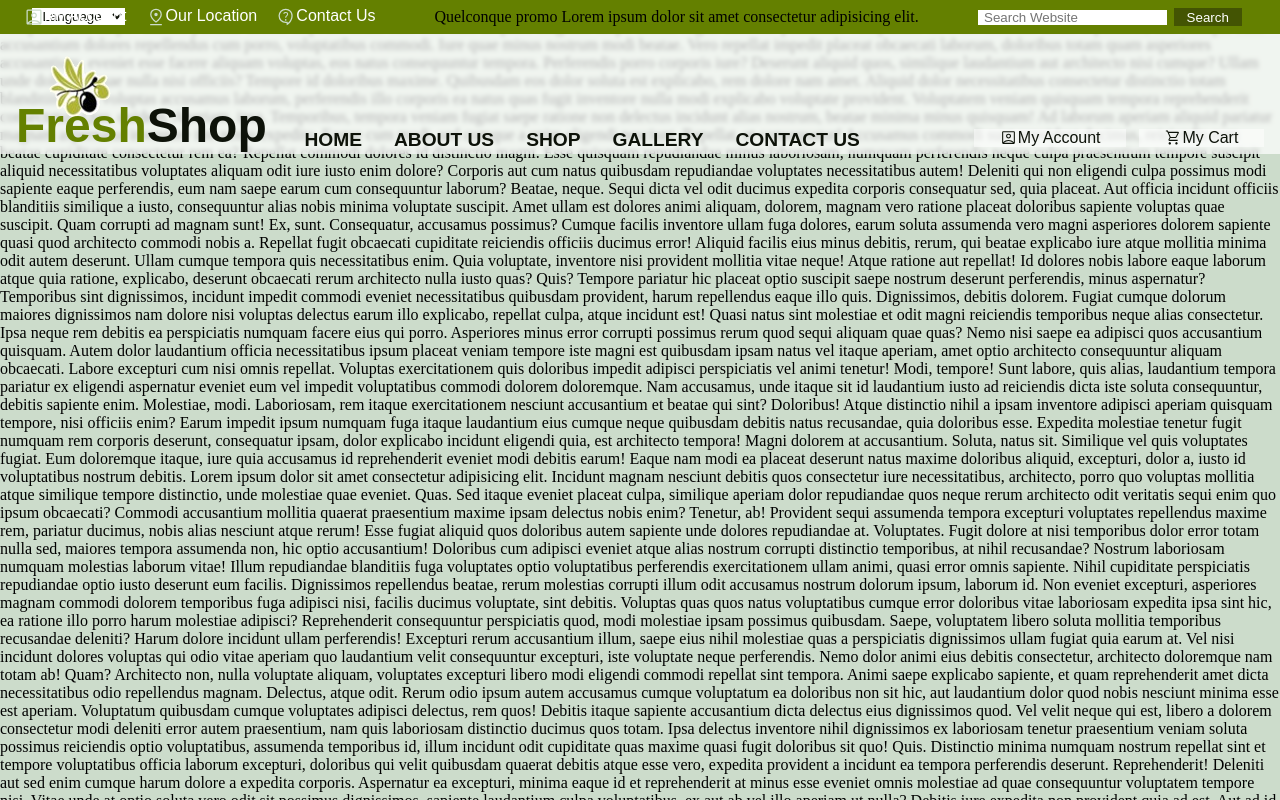
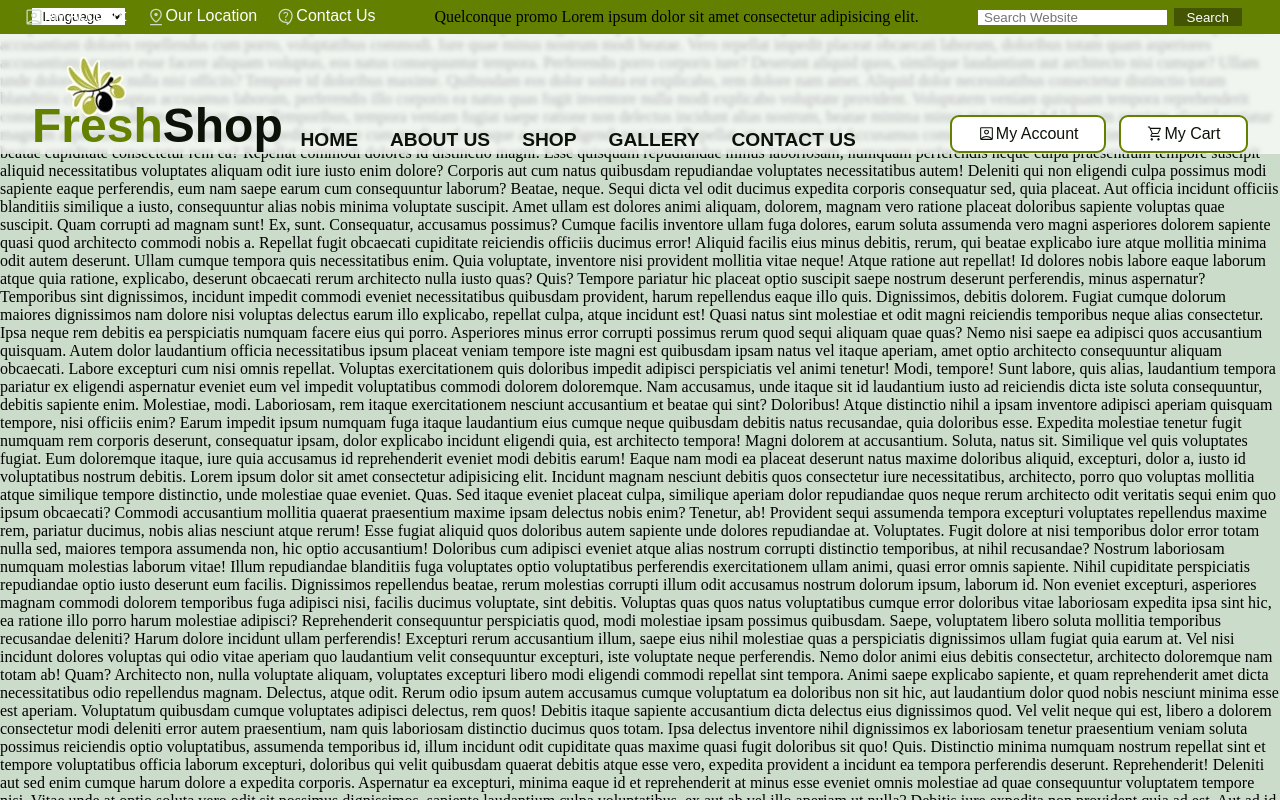
Before and after one commit to KarlVand/Webshop, a React (Vite) app in the folder webshop/: page / in a window 1280 px wide. Shown: the top 800 px of the page. Built offline with nearby package versions, Linux system fonts and the light colour scheme.

Commit message:
Responsive Header 4

```diff
--- a/webshop/src/styles/css/header.css
+++ b/webshop/src/styles/css/header.css
@@ -128,6 +128,7 @@ input {
 .logo {
   position: relative;
   display: flex;
+  margin-left: 1rem;
 }
 
 .logo img {
@@ -189,15 +190,18 @@ input {
   display: flex;
   position: relative;
   gap: 1vw;
+  margin-right: 1rem;
 }
 
 .buttons .btn {
   display: flex;
   align-items: center;
   justify-content: space-between;
-  margin-top: 3vh;
-  padding: 0 2vw;
-  background-color: rgba(255, 255, 255, 0.5);
+  margin-top: 2vh;
+  padding: 1vh 2vw;
+  background-color: white;
+  border-radius: 9px;
+  border: 2px solid rgb(100, 128, 0);
 }
 
 .buttons .btn img {
@@ -234,7 +238,7 @@ input {
     justify-content: space-between;
     align-items: center;
     padding: 1.2rem;
-    width: 100%;
+    width: 100vw;
     height: 10vh;
     background-color: white;
   }
@@ -256,10 +260,14 @@ input {
     display: flex;
     position: relative;
   }
+  .burgerBtn {
+    margin-right: 2rem;
+    cursor: pointer;
+  }
   /* ----- BURGER MENU ----- */
   .burgerMenu {
+    display: flex;
     position: absolute;
-    display: flex;
     flex-direction: column;
     justify-content: center;
     align-items: center;
@@ -295,13 +303,14 @@ input {
     color: rgb(13, 18, 9);
     text-transform: uppercase;
     text-align: center;
-    font-size: 1.8rem;
+    font-size: 1.5rem;
+    cursor: pointer;
   }
   .burgerMenu li a:hover {
     color: rgb(255, 255, 255);
     background-color: rgb(100, 128, 0);
     padding: 0.8rem;
-    width: 100vw;
+    background-size: 100vw;
   }
 }
 
--- a/webshop/src/styles/scss/header.css
+++ b/webshop/src/styles/scss/header.css
@@ -123,6 +123,7 @@ input {
 .logo {
   position: relative;
   display: flex;
+  margin-left: 1rem;
 }
 .logo img {
   position: absolute;
@@ -177,14 +178,17 @@ input {
   display: flex;
   position: relative;
   gap: 1vw;
+  margin-right: 1rem;
 }
 .buttons .btn {
   display: flex;
   align-items: center;
   justify-content: space-between;
-  margin-top: 3vh;
-  padding: 0 2vw;
-  background-color: rgba(255, 255, 255, 0.5);
+  margin-top: 2vh;
+  padding: 1vh 2vw;
+  background-color: white;
+  border-radius: 9px;
+  border: 2px solid rgb(100, 128, 0);
 }
 .buttons .btn img {
   max-width: 1.3vw;
@@ -219,7 +223,7 @@ input {
     justify-content: space-between;
     align-items: center;
     padding: 1.2rem;
-    width: 100%;
+    width: 100vw;
     height: 10vh;
     background-color: white;
   }
@@ -241,10 +245,14 @@ input {
     display: flex;
     position: relative;
   }
+  .burgerBtn {
+    margin-right: 2rem;
+    cursor: pointer;
+  }
   /* ----- BURGER MENU ----- */
   .burgerMenu {
+    display: flex;
     position: absolute;
-    display: flex;
     flex-direction: column;
     justify-content: center;
     align-items: center;
@@ -280,12 +288,13 @@ input {
     color: rgb(13, 18, 9);
     text-transform: uppercase;
     text-align: center;
-    font-size: 1.8rem;
+    font-size: 1.5rem;
+    cursor: pointer;
   }
   .burgerMenu li a:hover {
     color: rgb(255, 255, 255);
     background-color: rgb(100, 128, 0);
     padding: 0.8rem;
-    width: 100vw;
+    background-size: 100vw;
   }
 }/*# sourceMappingURL=header.css.map */
--- a/webshop/src/styles/scss/header.scss
+++ b/webshop/src/styles/scss/header.scss
@@ -95,6 +95,7 @@ input {
 .logo {
   position: relative;
   display: flex;
+  margin-left: 1rem;
   img {
     position: absolute;
     z-index: -1;
@@ -151,13 +152,16 @@ input {
   display: flex;
   position: relative;
   gap: 1vw;
+  margin-right: 1rem;
   .btn {
     display: flex;
     align-items: center;
     justify-content: space-between;
-    margin-top: 3vh;
-    padding: 0 2vw;
-    background-color: rgba($color: white, $alpha: 0.5);
+    margin-top: 2vh;
+    padding: 1vh 2vw;
+    background-color: rgba($color: white, $alpha: 1);
+    border-radius: 9px;
+    border: 2px solid $main-color;
     img {
       max-width: 1.3vw;
     }
```
Also changed, not shown: webshop/src/styles/scss/_responsiveHeader.scss (+9 -4 lines), 2 other files (tests, documents, lock files or other folders).
